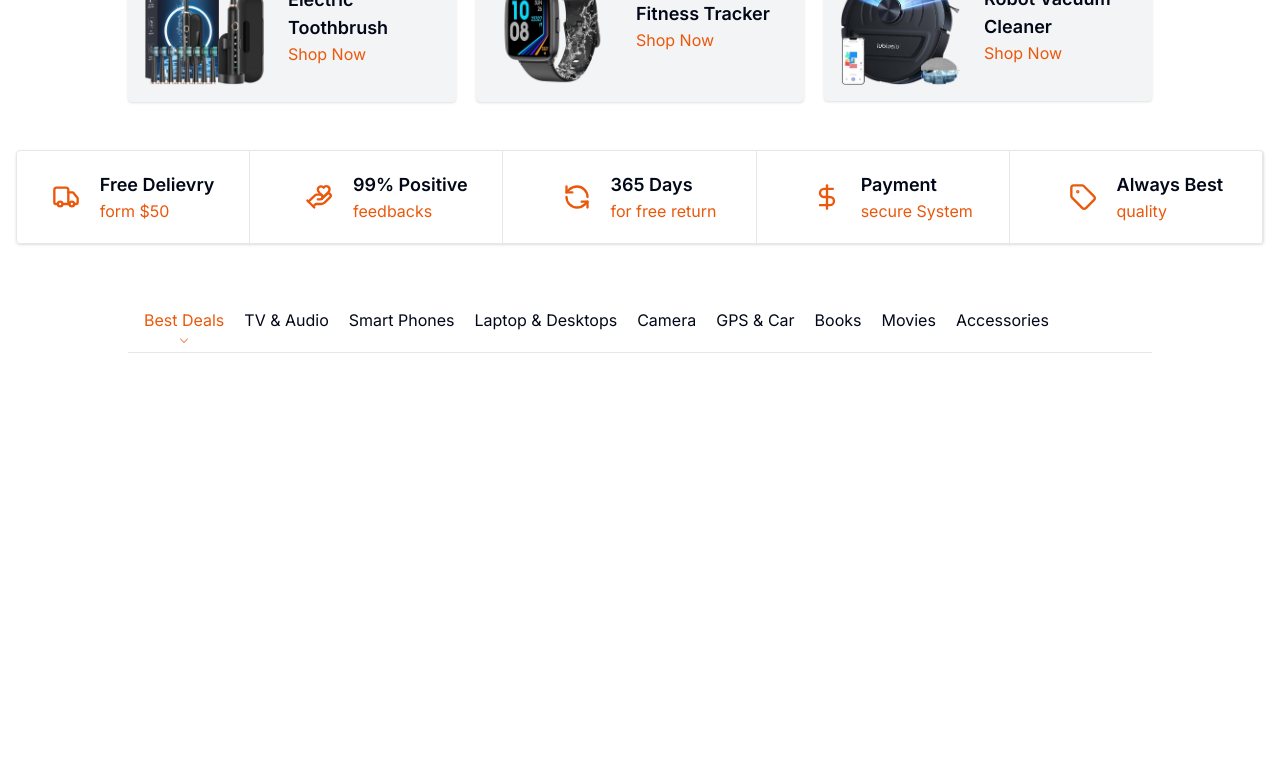
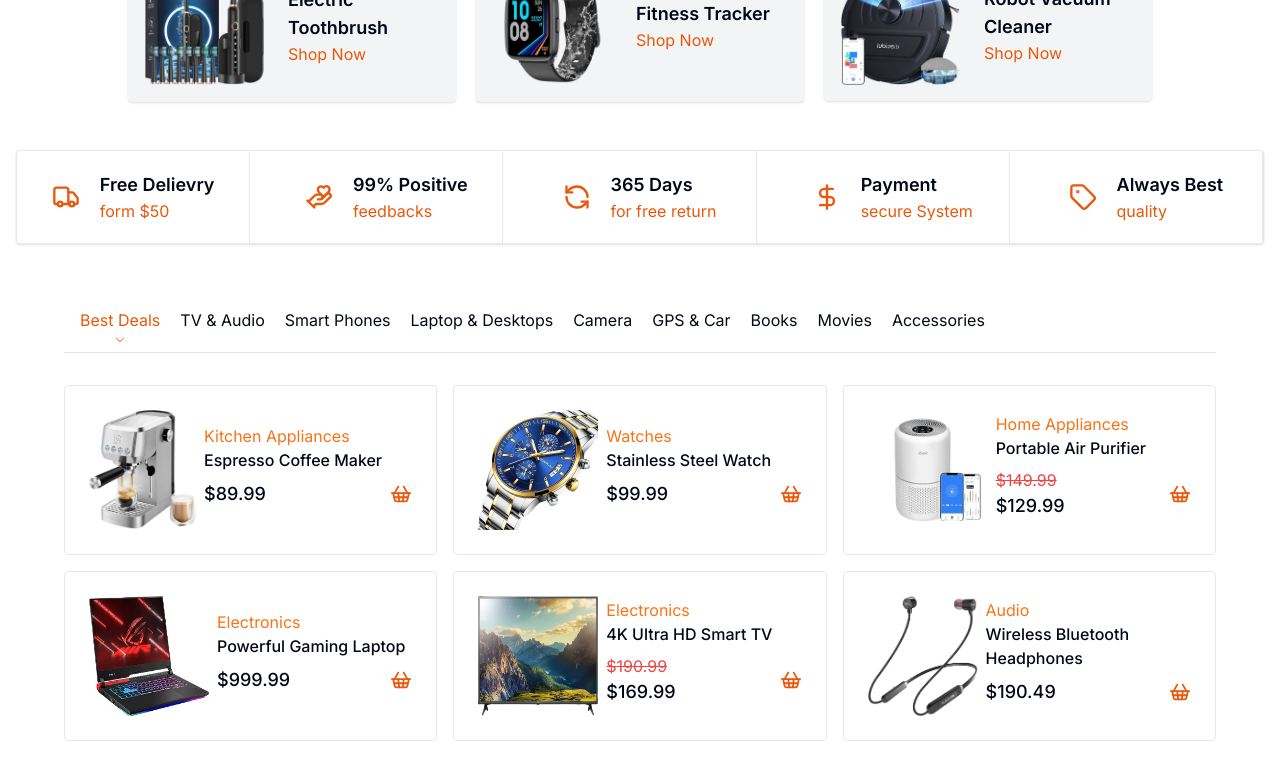
Before and after one commit to AhshanHabib26/Nihams-Ecom-Client, a Next.js app: page / in a window 1280 px wide. Shown: the part 620-1400 px from the top of the page. Before the commit the page ends 986 px from the top, so only its background shows below. Built offline with nearby package versions, Linux system fonts and the light colour scheme.

Commit message:
Product Added

```diff
--- a/src/components/client/PCategoryBtn.tsx
+++ b/src/components/client/PCategoryBtn.tsx
@@ -15,8 +15,8 @@ const category = [
 
 const PCategoryBtn = () => {
   return (
-    <div className="max-w-5xl mx-auto border-b-[1px] border-gray-200">
-      <div className="flex overflow-x-auto space-x-5 py-2 px-4 scrollbar-thin scrollbar-thumb-orange-600 scrollbar-track-orange-50">
+    <div className="max-w-6xl mx-auto border-b-[1px] border-gray-200">
+      <div className="flex overflow-x-auto space-x-5 py-2 px-4 scrollbar-thin scrollbar-thumb-orange-600 scrollbar-track-orange-50 select-none">
         {category.map((item, index) => (
           <div
             key={item.id}
--- /dev/null
+++ b/src/components/client/ProductCard.tsx
@@ -0,0 +1,67 @@
+
+import { Heart, RefreshCw, ShoppingBasket } from "lucide-react";
+import Image from "next/image";
+import Styles from "../../styles/ProductCard.module.css";
+import { TProductProps } from "@/types/common.types";
+
+const ProductCard: React.FC<TProductProps> = ({ product }) => {
+  return (
+    <div>
+      <div
+        className={`${Styles.productContainer} border-[1px] border-gray-200 rounded`}
+      >
+        <div className="flex p-6 items-center gap-2 h-full ">
+          <Image
+            src={product.image}
+            width={120}
+            height={120}
+            className="w-[120px] h-[120px]"
+            alt={product.title}
+          />
+          <div className="w-full">
+            <span className="text-orange-500">{product.category}</span>
+            <h1 className="text-md font-medium ">{product.title}</h1>
+            <div className="flex items-center justify-between my-2">
+              <div>
+                {product.offerPrice ? (
+                  <div>
+                    <p className="  line-through text-red-500">
+                      ${product.price}
+                    </p>
+                    <p className=" text-lg font-medium">
+                      ${product.offerPrice}
+                    </p>
+                  </div>
+                ) : (
+                  <div>
+                    <p className=" text-lg font-medium">${product.price}</p>
+                  </div>
+                )}
+              </div>
+              <div>
+                <ShoppingBasket
+                  size={22}
+                  className="text-orange-600 cursor-pointer"
+                />
+              </div>
+            </div>
+          </div>
+        </div>
+        <div
+          className={`${Styles.cardInfoWrapper} w-full flex items-center justify-between bg-orange-600 p-2  text-white rounded-b`}
+        >
+          <div className="flex items-center gap-1">
+            <Heart size={18} />
+            <p className="text-sm">Whishlist</p>
+          </div>
+          <div className="flex items-center gap-1">
+            <RefreshCw size={18} />
+            <p className="text-sm">Compare</p>
+          </div>
+        </div>
+      </div>
+    </div>
+  );
+};
+
+export default ProductCard;
--- a/src/components/client/ProductContainer.tsx
+++ b/src/components/client/ProductContainer.tsx
@@ -1,12 +1,22 @@
 import Container from "@/lib/Container";
 import React from "react";
 import PCategoryBtn from "./PCategoryBtn";
+import ProductCard from "./ProductCard";
+import { getCommonData } from "@/data/commonData";
+import { TProduct } from "@/types/common.types";
 
 const ProductContainer = () => {
+  const products = getCommonData();
+
   return (
     <div className="mt-14">
       <Container>
         <PCategoryBtn />
+        <div className="grid grid-cols-1 md:grid-cols-2 lg:grid-cols-3 max-w-6xl mx-auto gap-4 mt-8">
+          {products.slice(0, 6).map((product: TProduct) => (
+            <ProductCard key={product.id} product={product} />
+          ))}
+        </div>
       </Container>
     </div>
   );
--- a/src/data/commonData.ts
+++ b/src/data/commonData.ts
@@ -17,6 +17,7 @@ const commonData = [
       "Brew barista-quality espresso at home with this easy-to-use espresso coffee maker. Enjoy rich and flavorful coffee every time.",
     price: 89.99,
     image: imgEight,
+    category: "Kitchen Appliances",
   },
   {
     id: "2",
@@ -25,6 +26,7 @@ const commonData = [
       "A timeless piece of craftsmanship. This stainless steel watch combines elegance with durability, perfect for any occasion.",
     price: 99.99,
     image: imgThree,
+    category: "Watches",
   },
   {
     id: "3",
@@ -32,7 +34,9 @@ const commonData = [
     description:
       "Keep your air clean wherever you go with this compact and efficient portable air purifier. Ideal for homes and offices.",
     price: 149.99,
+    offerPrice: 129.99,
     image: imgFour,
+    category: "Home Appliances",
   },
   {
     id: "4",
@@ -41,6 +45,7 @@ const commonData = [
       "Powerful performance meets portability. This gaming laptop features a high-speed processor and stunning graphics for the ultimate gaming experience.",
     price: 999.99,
     image: imgFive,
+    category: "Electronics",
   },
   {
     id: "5",
@@ -48,7 +53,9 @@ const commonData = [
     description:
       "Bring the cinema experience home with this 55-inch 4K Ultra HD Smart TV. Stream your favorite shows with built-in apps.",
     price: 190.99,
+    offerPrice: 169.99,
     image: imgTwo,
+    category: "Electronics",
   },
   {
     id: "6",
@@ -57,6 +64,7 @@ const commonData = [
       "Experience high-quality sound without the wires. These over-ear headphones offer superior comfort and noise-canceling capabilities.",
     price: 190.49,
     image: imgOne,
+    category: "Audio",
   },
   {
     id: "7",
@@ -64,7 +72,9 @@ const commonData = [
     description:
       "Capture every moment in stunning detail with this smartphone's advanced triple camera system. Fast, responsive, and stylish.",
     price: 249.99,
+    offerPrice: 219.99,
     image: imgSix,
+    category: "Electronics",
   },
   {
     id: "8",
@@ -73,6 +83,7 @@ const commonData = [
       "Achieve a superior clean with this electric toothbrush. Multiple modes and smart timers ensure you get the best oral care.",
     price: 190,
     image: imgSeven,
+    category: "Personal Care",
   },
   {
     id: "9",
@@ -80,7 +91,9 @@ const commonData = [
     description:
       "Monitor your health and fitness with this sleek and lightweight fitness tracker. Track steps, heart rate, sleep, and more.",
     price: 749.99,
+    offerPrice: 699.99,
     image: imgNine,
+    category: "Fitness",
   },
   {
     id: "10",
@@ -89,8 +102,11 @@ const commonData = [
       "Let this robot vacuum cleaner do the work for you. With powerful suction and smart navigation, it keeps your floors spotless.",
     price: 1199.99,
     image: imgTen,
+    category: "Home Appliances",
   },
 ];
+
+
 
 export const getCommonData = () => {
   return commonData;
--- /dev/null
+++ b/src/styles/ProductCard.module.css
@@ -0,0 +1,22 @@
+.productContainer {
+  cursor: pointer;
+  transition: 0.5s ease-in-out;
+  position: relative;
+  overflow: hidden;
+}
+.productContainer:hover {
+  box-shadow: rgba(0, 0, 0, 0.35) 0px 5px 15px;
+  transition: 0.5s ease-in-out;
+}
+.cardInfoWrapper {
+  position: absolute;
+  content: "";
+  left: 0;
+  bottom: -120px;
+  transition: 0.5s ease-in-out;
+}
+
+.productContainer:hover .cardInfoWrapper {
+  bottom: 0;
+  transition: 0.5s ease-in-out;
+}
```
Also changed, not shown: src/types/common.types.ts (added, +13 -0 lines).
